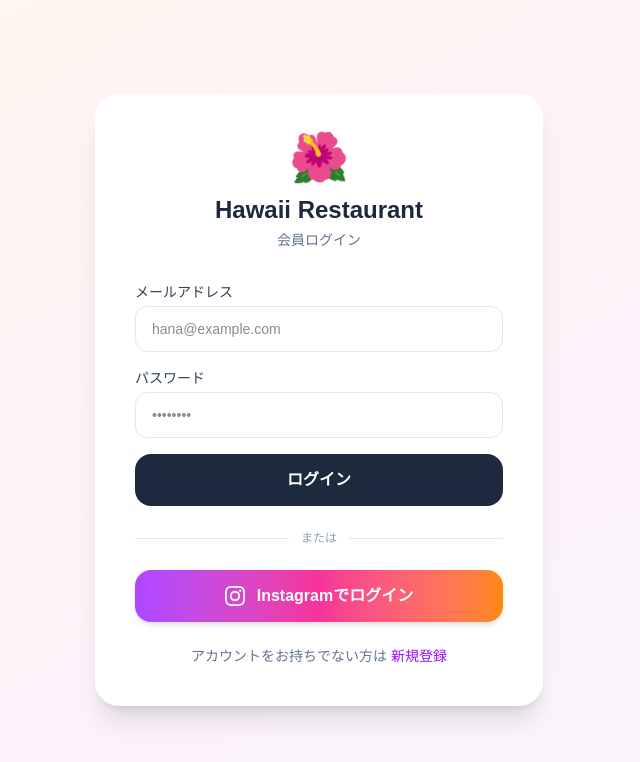
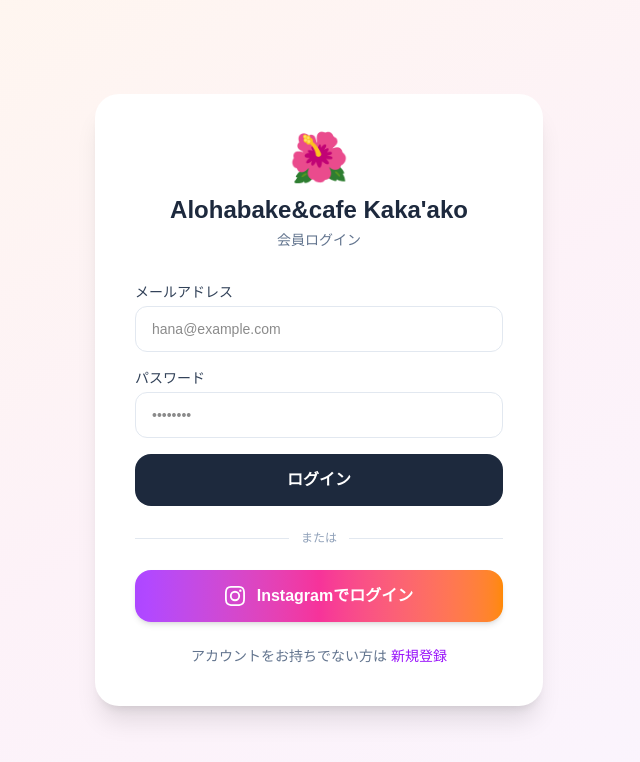
Before and after one commit to kmog8888-cmyk/hawaii-members, a Next.js app: page / in a window 1280 px wide. Shown: the top 762 px of the page, without its empty margins (321-961 px from the left). Built offline with nearby package versions, Linux system fonts and the light colour scheme.

Commit message:
Rename to Alohabake&cafe Kaka'ako

```diff
--- a/src/app/layout.tsx
+++ b/src/app/layout.tsx
@@ -5,13 +5,13 @@
 const geist = Geist({ subsets: ["latin"], variable: "--font-geist-sans" });
 
 export const metadata: Metadata = {
-  title: "Hawaii Restaurant Members",
+  title: "Alohabake&cafe Kaka'ako Members",
   description: "会員・ポイント・サブスク管理システム",
   manifest: "/manifest.json",
   appleWebApp: {
     capable: true,
     statusBarStyle: "default",
-    title: "Hawaii Members",
+    title: "Alohabake&cafe",
   },
 };
 
--- a/src/app/me/page.tsx
+++ b/src/app/me/page.tsx
@@ -56,7 +56,7 @@
       {/* ヘッダー */}
       <div className="bg-gradient-to-r from-orange-500 to-pink-500 px-6 pt-14 pb-8 text-white">
         <div className="flex items-center justify-between mb-4">
-          <p className="text-xs font-medium tracking-widest opacity-80 uppercase">Hawaii Restaurant</p>
+          <p className="text-xs font-medium tracking-widest opacity-80 uppercase">Alohabake&cafe Kaka'ako</p>
           <button onClick={() => signOut({ callbackUrl: "/" })} className="opacity-70 hover:opacity-100">
             <LogOut size={18} />
           </button>
--- a/src/app/page.tsx
+++ b/src/app/page.tsx
@@ -37,7 +37,7 @@
       <div className="bg-white rounded-3xl shadow-xl p-10 w-full max-w-md">
         <div className="text-center mb-8">
           <div className="text-5xl mb-3">🌺</div>
-          <h1 className="text-2xl font-bold text-slate-800">Hawaii Restaurant</h1>
+          <h1 className="text-2xl font-bold text-slate-800">Alohabake&cafe Kaka'ako</h1>
           <p className="text-slate-500 text-sm mt-1">会員ログイン</p>
         </div>
 
--- a/src/app/register/page.tsx
+++ b/src/app/register/page.tsx
@@ -56,7 +56,7 @@
         <div className="text-center mb-8">
           <div className="text-4xl mb-3">🌺</div>
           <h1 className="text-2xl font-bold text-slate-800">新規会員登録</h1>
-          <p className="text-slate-500 text-sm mt-1">Hawaii Restaurant Members</p>
+          <p className="text-slate-500 text-sm mt-1">Alohabake&cafe Kaka'ako Members</p>
         </div>
 
         <form onSubmit={submit} className="space-y-4">
--- a/src/components/Sidebar.tsx
+++ b/src/components/Sidebar.tsx
@@ -15,7 +15,7 @@
   return (
     <aside className="w-56 min-h-screen bg-slate-900 text-white flex flex-col">
       <div className="px-6 py-5 border-b border-slate-700">
-        <p className="text-xs text-slate-400 uppercase tracking-widest">🌺 Hawaii Restaurant</p>
+        <p className="text-xs text-slate-400 uppercase tracking-widest">🌺 Alohabake&cafe Kaka'ako</p>
         <h1 className="text-lg font-bold mt-0.5">会員システム</h1>
       </div>
       <nav className="flex-1 py-4">
```
Also changed, not shown: public/manifest.json.
